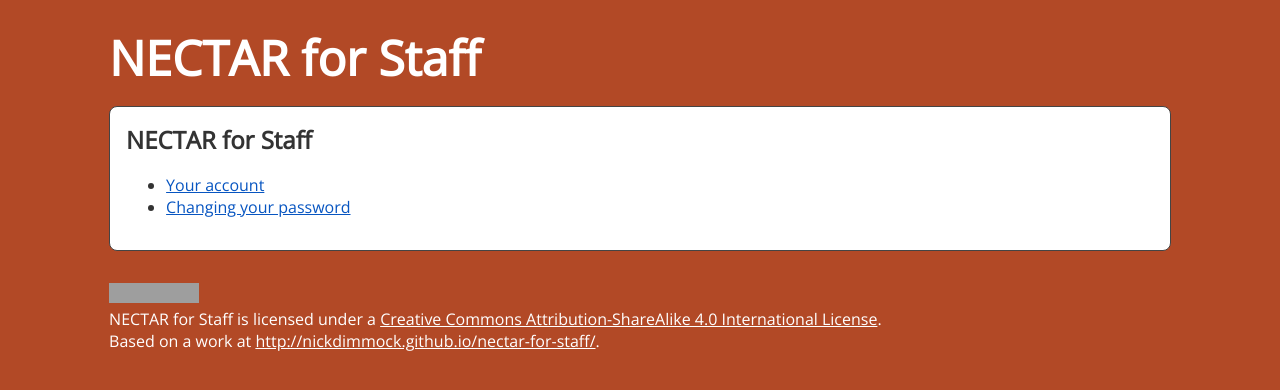
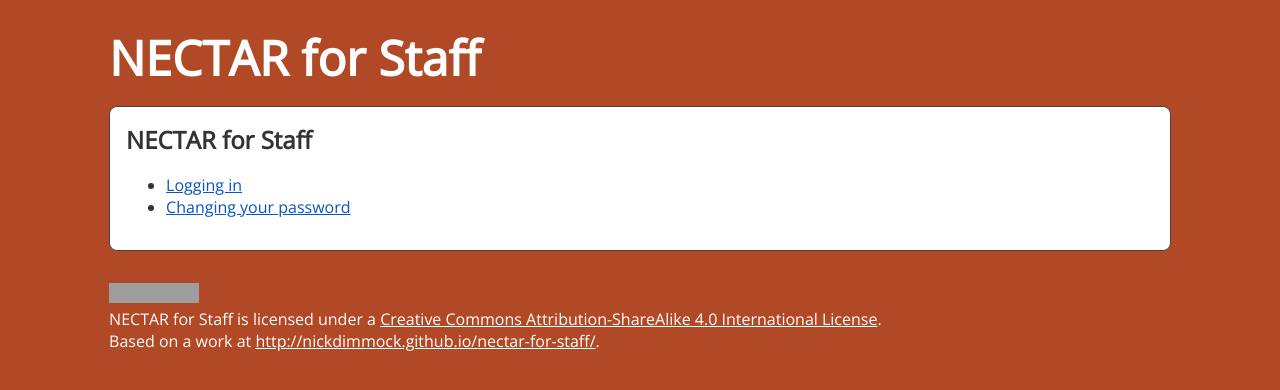
Before and after one commit to NickDimmock/nectar-for-staff-old, a Jekyll site: the page built from index.md, in a window 1280 px wide. Shown: the top 390 px of the page. Built offline with Jekyll 4.4.1, drawn with Linux system fonts in a browser that asks for light colours; nearby versions of some CDN libraries; Markdown is read by kramdown in place of the engine named in the settings; grey boxes are pictures that could not be loaded.

```diff
--- a/index.md
+++ b/index.md
@@ -3,5 +3,5 @@ layout: default
 title: NECTAR for Staff
 ---
 
-- [Your account](your-account.html)
+- [Logging in](logging-in.html)
 - [Changing your password](changing-your-password.html)
```
Also changed, not shown: logging-in.md (renamed from your-account.md, +1 -1 lines).
